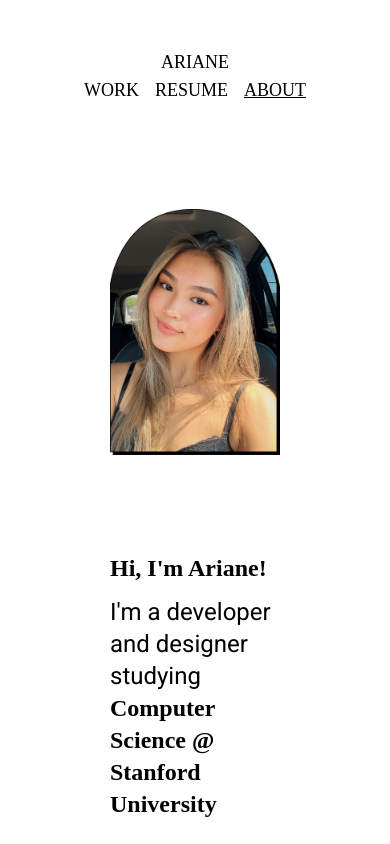
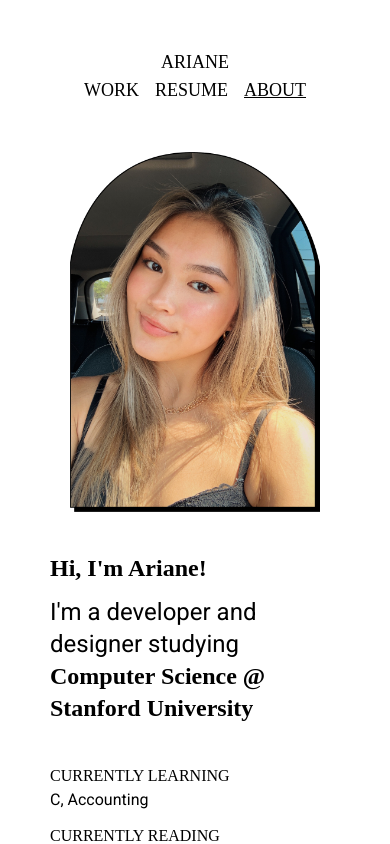
Before and after one commit to arianexlee/personal-website, a React (Create React App) app: page /about in a window 390 px wide. Shown: the top 844 px of the page. Built offline with nearby package versions, Linux system fonts and the light colour scheme; a web font is replaced by a local one.

Commit message:
fix about margins

```diff
--- a/src/pages/AboutPage.js
+++ b/src/pages/AboutPage.js
@@ -10,7 +10,7 @@ import apple from '../imgs/apple.png'
 
 export function AboutPage() {
     return (
-        <div className= 'flex flex-col items-center mx-[110px] mb-[60px] space-y-10'>
+        <div className= 'flex flex-col items-center mx-[50px] md:mx-[110px] mb-[60px] space-y-10'>
             <div className= 'flex flex-col space-y-10 md:w-[680px] md:flex-row md:space-x-10 md:space-y-0 md:items-end'>
                 <img src={pfp} className='h-[360px] object-contain'/>
                 <div className= 'flex flex-col space-y-10'>
```
